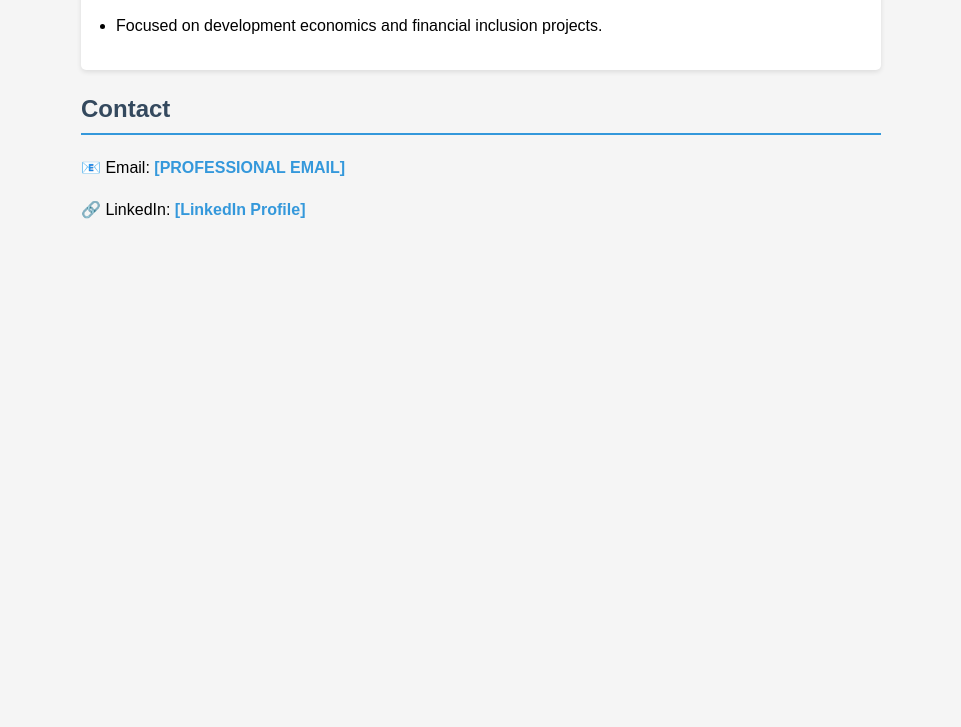
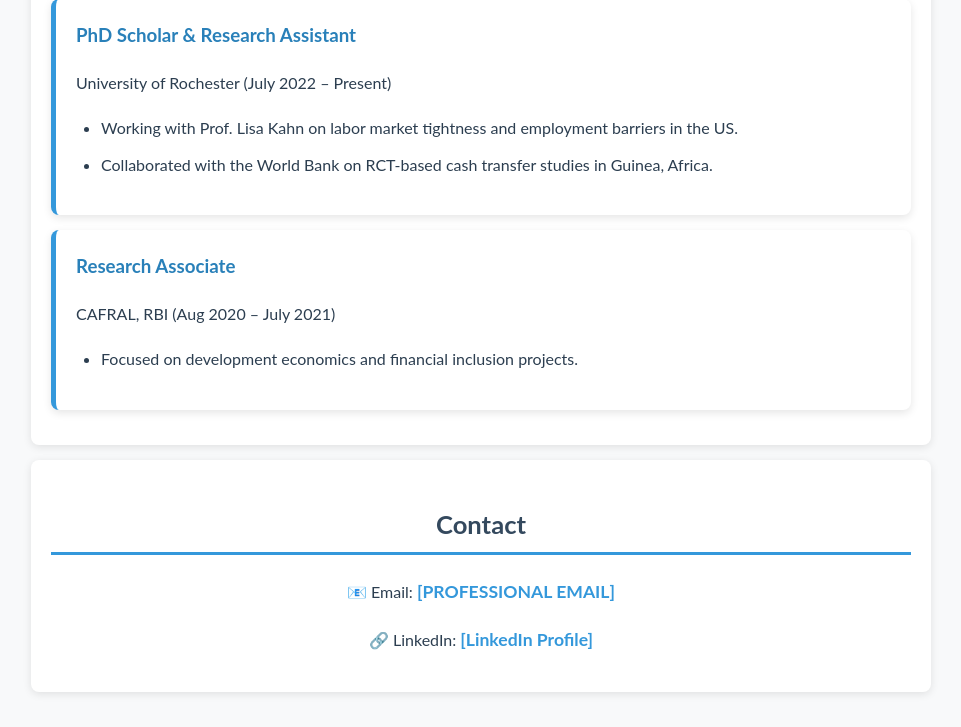
Before and after one commit to nikitapatial/nikitapatial.github.io, a plain HTML site: page index.html in a window 1280 px wide. Shown: the part 860-1587 px from the top of the page, without its empty margins (159-1120 px from the left). Before the commit the page ends 1118 px from the top, so only its background shows below. Drawn offline with Linux system fonts and the light colour scheme.

Commit message:
Update styles.css

```diff
--- a/styles.css
+++ b/styles.css
@@ -1,46 +1,115 @@
+/* General Page Styling */
 body {
-    font-family: Arial, sans-serif;
-    line-height: 1.6;
+    font-family: 'Lato', sans-serif;
+    line-height: 1.8;
     margin: 0;
     padding: 20px;
-    max-width: 800px;
+    max-width: 900px;
     margin: 0 auto;
-    background: #f5f5f5;
+    background: #f8f9fa;
+    color: #2c3e50;
 }
 
+/* Header Section */
 header {
     text-align: center;
-    margin-bottom: 30px;
+    margin-bottom: 40px;
+    padding: 20px;
+    background: #ffffff;
+    border-radius: 10px;
+    box-shadow: 0 4px 10px rgba(0, 0, 0, 0.1);
 }
 
+/* Profile Picture */
+.profile-img {
+    width: 150px;
+    height: 150px;
+    border-radius: 50%;
+    object-fit: cover;
+    border: 4px solid #3498db;
+    display: block;
+    margin: 10px auto;
+}
+
+/* Headings */
 h1 {
     color: #2c3e50;
+    font-size: 2.2em;
+    margin-bottom: 5px;
 }
 
 h2 {
     color: #34495e;
-    border-bottom: 2px solid #3498db;
+    border-bottom: 3px solid #3498db;
     padding-bottom: 5px;
+    font-size: 1.6em;
 }
 
-.job {
+/* Sections */
+section {
     background: white;
-    padding: 15px;
-    margin: 10px 0;
-    border-radius: 5px;
-    box-shadow: 0 2px 5px rgba(0, 0, 0, 0.1);
+    padding: 20px;
+    margin: 15px 0;
+    border-radius: 8px;
+    box-shadow: 0 2px 8px rgba(0, 0, 0, 0.1);
 }
 
+/* Job Experience Styling */
+.job {
+    background: #ffffff;
+    padding: 20px;
+    margin: 15px 0;
+    border-radius: 8px;
+    box-shadow: 0 3px 8px rgba(0, 0, 0, 0.1);
+    border-left: 5px solid #3498db;
+}
+
+.job h3 {
+    margin: 0;
+    color: #2980b9;
+}
+
+/* List Styling */
 ul {
-    padding-left: 20px;
+    padding-left: 25px;
+}
+
+ul li {
+    margin-bottom: 8px;
+}
+
+/* Contact Section */
+.contact {
+    text-align: center;
 }
 
 .contact a {
     color: #3498db;
     text-decoration: none;
     font-weight: bold;
+    font-size: 1.1em;
 }
 
 .contact a:hover {
     text-decoration: underline;
 }
+
+/* Responsive Design */
+@media (max-width: 600px) {
+    body {
+        padding: 15px;
+    }
+
+    .profile-img {
+        width: 120px;
+        height: 120px;
+    }
+
+    h1 {
+        font-size: 1.8em;
+    }
+
+    h2 {
+        font-size: 1.4em;
+    }
+}
```
